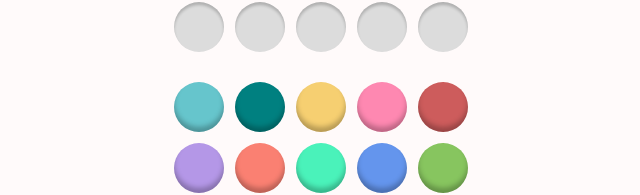
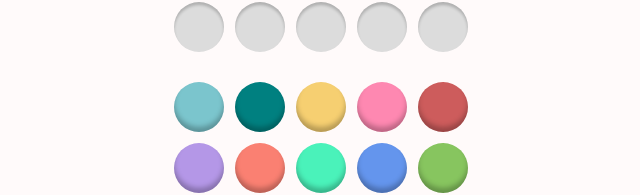
Before and after one commit to jamesrock/capacitor-pindle, a website built with Vite: page src/index.html in a window 1280 px wide. Shown: the part 426-621 px from the top of the page, without its empty margins (319-959 px from the left). Built offline with nearby package versions, Linux system fonts and the light colour scheme; some packages are replaced by stand-ins of ours.

Commit message:
updates app icon

```diff
--- a/src/css/app.scss
+++ b/src/css/app.scss
@@ -53,7 +53,7 @@ h2 {
   box-sizing: border-box;
   box-shadow: inset 0px -5px 5px rgba(0, 0, 0, 0.25);
   &[data-color="color0"] {
-    background-color: #66c5cc;
+    background-color: #7bc5cd;
   }
   &[data-color="color1"] {
     background-color: teal;
```
Also changed, not shown: src/assets/icon.png (added), 3 other files.
